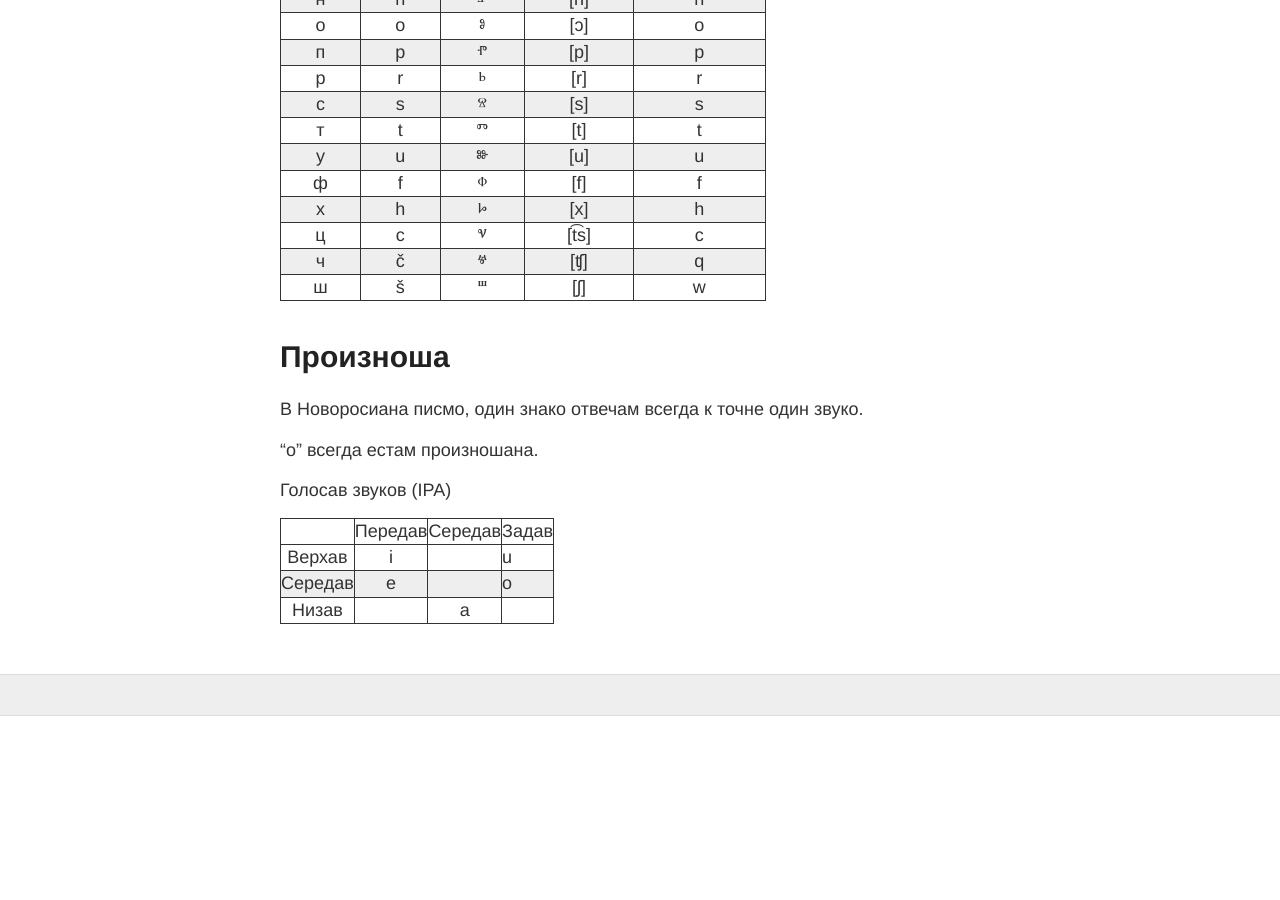
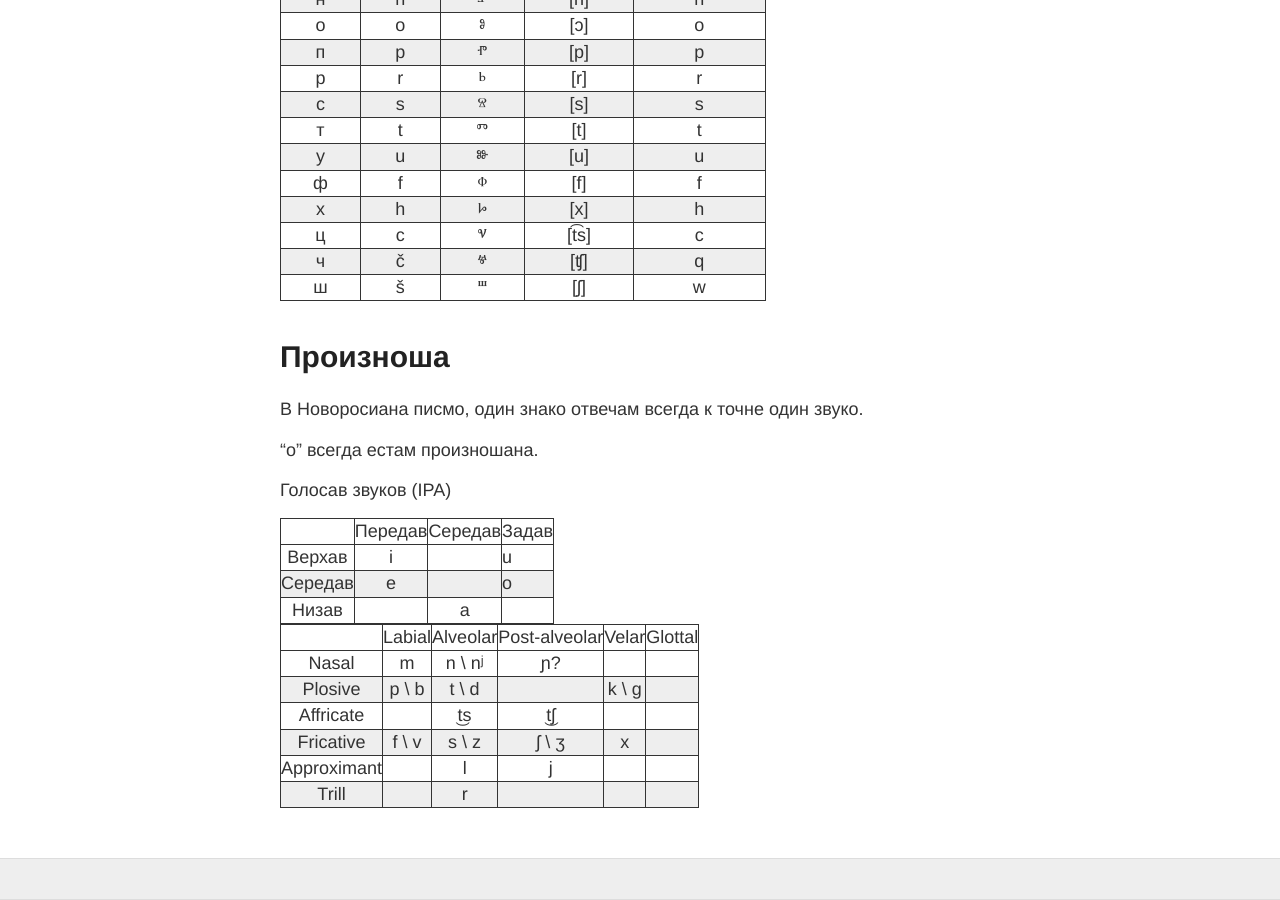
Before and after one commit to learnrusanto/learnrusanto.github.io, a Jekyll site: the page built from _posts/1990-01-01-Alfabeto.md, in a window 1280 px wide and 900 px high, scrolled down 687 px. Built offline with Jekyll 4.4.1, drawn with Linux system fonts in a browser that asks for light colours; before the commit the page ends 1403 px from its top, so only the background shows below that.

Commit message:
fix phonology

```diff
--- a/_posts/1990-01-01-Alfabeto.md
+++ b/_posts/1990-01-01-Alfabeto.md
@@ -43,5 +43,16 @@ title: Алфабето
 |  | Передав |Середав| Задав  |
 |:---------:|:----------:|:-----------:|
 |  Верхав      |    i      ||     u      |
-|   Середав      |    e      ||    o     |
+|   Середав    |    e      ||    o     |
 |   Низав      |  | a |   |
+
+
+
+|  | Labial | Alveolar  | Post-alveolar | Velar | Glottal |
+|:----:|:----:|:-----:|:-----:|:---:|:---:|
+|Nasal      | m    | n  \ nʲ |   ɲ?    |      |     |
+|Plosive    |p \ b | t \ d  |       | k \ g |     |
+|Affricate   |      | t͜s     |  t͜ʃ   |      |     |
+|Fricative  | f \ v|  s \ z | ʃ \ ʒ |  x   |     |
+|Approximant|      |  l     |  j    |      |     |
+|Trill      |      |  r     |       |      |     |
```
Also changed, not shown: _posts/1970-01-02-sufiksoj.md (+3 -0 lines), _posts/1970-01-04-sojuzoj.md (+3 -2 lines).
